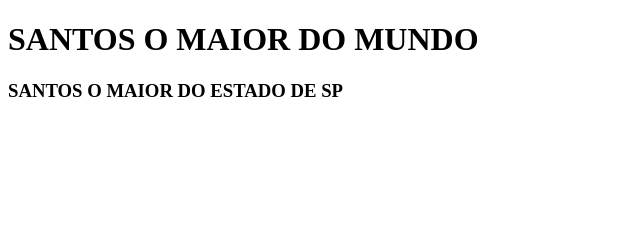
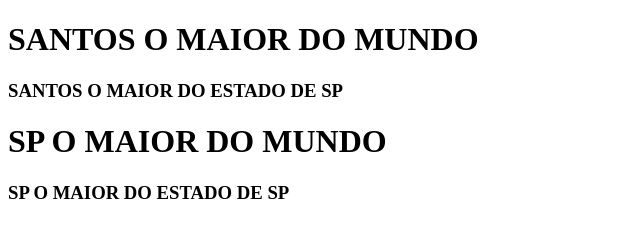
Before and after one commit to vin2101/UnisantaRepo, a plain HTML site: page tp1.html in a window 1280 px wide. Shown: the whole page, without its empty margins (0-640 px from the left). Drawn offline with Linux system fonts and the light colour scheme.

Commit message:
dani gomiero commit

```diff
--- a/tp1.html
+++ b/tp1.html
@@ -9,5 +9,7 @@
 <body>
     <h1>SANTOS O MAIOR DO MUNDO</h1>
     <h3>SANTOS O MAIOR DO ESTADO DE SP</h3>
+    <h1>SP O MAIOR DO MUNDO</h1>
+    <h3>SP O MAIOR DO ESTADO DE SP</h3>
 </body>
 </html>
```
